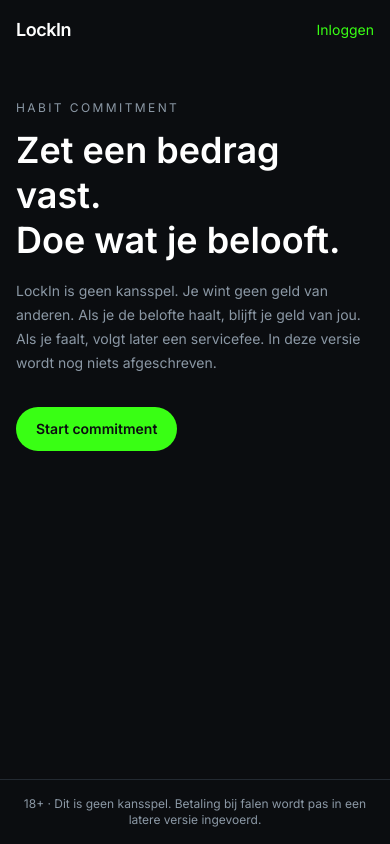
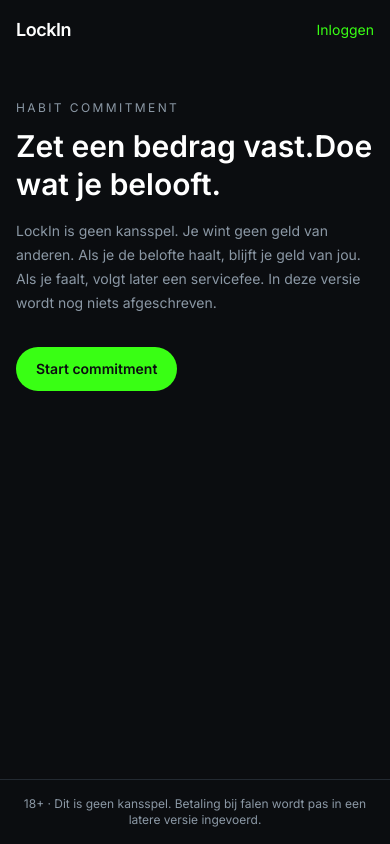
Before and after one commit to EarlyCryptoSniper/Commitapp, a React (Vite) app: page / in a window 390 px wide. Built offline with nearby package versions, Linux system fonts and the light colour scheme; no server answers.

Commit message:
Fix iPhone horizontal overflow

```diff
--- a/src/components/AppShell.tsx
+++ b/src/components/AppShell.tsx
@@ -9,13 +9,16 @@
   const { user } = useAuth();
 
   return (
-    <div className="mx-auto flex min-h-dvh max-w-lg flex-col">
-      <header className="flex items-center justify-between px-4 py-4">
-        <Link to={user ? "/dashboard" : "/"} className="text-lg font-semibold tracking-tight">
+    <div className="mx-auto flex min-h-dvh w-full min-w-0 max-w-lg flex-col">
+      <header className="flex w-full min-w-0 items-center justify-between gap-3 px-4 py-4">
+        <Link
+          to={user ? "/dashboard" : "/"}
+          className="shrink-0 text-lg font-semibold tracking-tight"
+        >
           LockIn
         </Link>
         {user ? (
-          <nav className="flex gap-4">
+          <nav className="flex min-w-0 shrink-0 gap-3 sm:gap-4">
             <NavLink to="/dashboard" className={linkClass}>
               Overzicht
             </NavLink>
@@ -27,12 +30,12 @@
             </NavLink>
           </nav>
         ) : (
-          <Link to="/auth" className="text-sm text-accent">
+          <Link to="/auth" className="shrink-0 text-sm text-accent">
             Inloggen
           </Link>
         )}
       </header>
-      <main className="flex-1 px-4 pb-8">
+      <main className="w-full min-w-0 max-w-full flex-1 px-4 pb-8">
         <Outlet />
       </main>
       <Footer />
--- a/src/index.css
+++ b/src/index.css
@@ -3,11 +3,14 @@
 @tailwind utilities;
 
 html,
+html,
 body,
 #root {
   min-height: 100%;
+  width: 100%;
+  max-width: 100%;
+  min-width: 0;
 }
-
 body {
   background: #0b0d10;
   color: #f4f7f5;
--- a/src/pages/Landing.tsx
+++ b/src/pages/Landing.tsx
@@ -6,16 +6,16 @@
   const { user } = useAuth();
 
   return (
-    <section className="pt-10">
+    <section className="w-full min-w-0 max-w-full pt-10">
       <p className="mb-3 text-xs uppercase tracking-[0.2em] text-mute">
         Habit commitment
       </p>
-      <h1 className="text-4xl font-semibold leading-tight">
+      <h1 className="max-w-full text-3xl font-semibold leading-tight break-words sm:text-4xl">
         Zet een bedrag vast.
-        <br />
+        <br className="hidden sm:block" />
         Doe wat je belooft.
       </h1>
-      <p className="mt-4 max-w-md text-sm leading-6 text-mute">
+      <p className="mt-4 w-full max-w-md text-sm leading-6 text-mute break-words">
         LockIn is geen kansspel. Je wint geen geld van anderen. Als je de
         belofte haalt, blijft je geld van jou. Als je faalt, volgt later een
         servicefee. In deze versie wordt nog niets afgeschreven.
```
